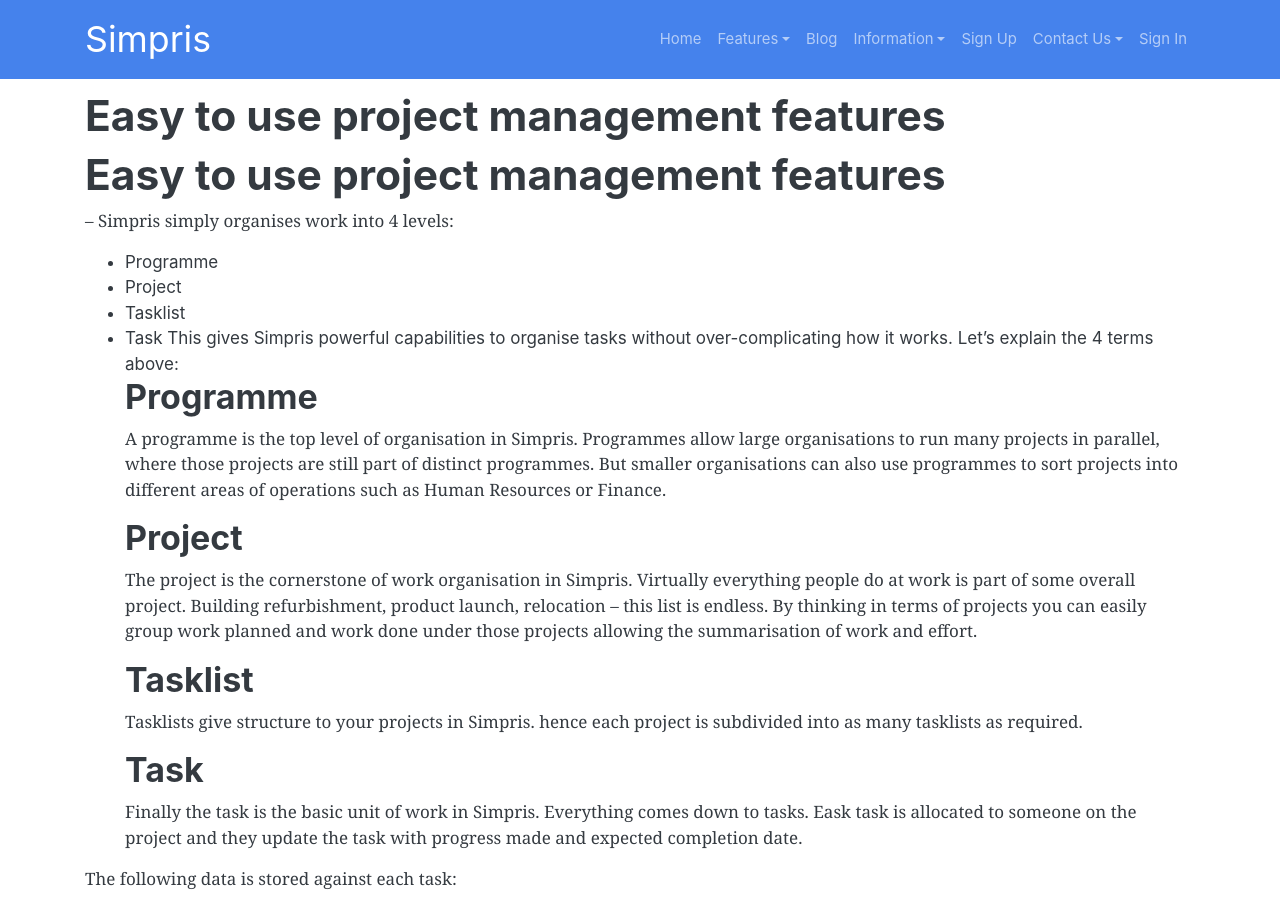
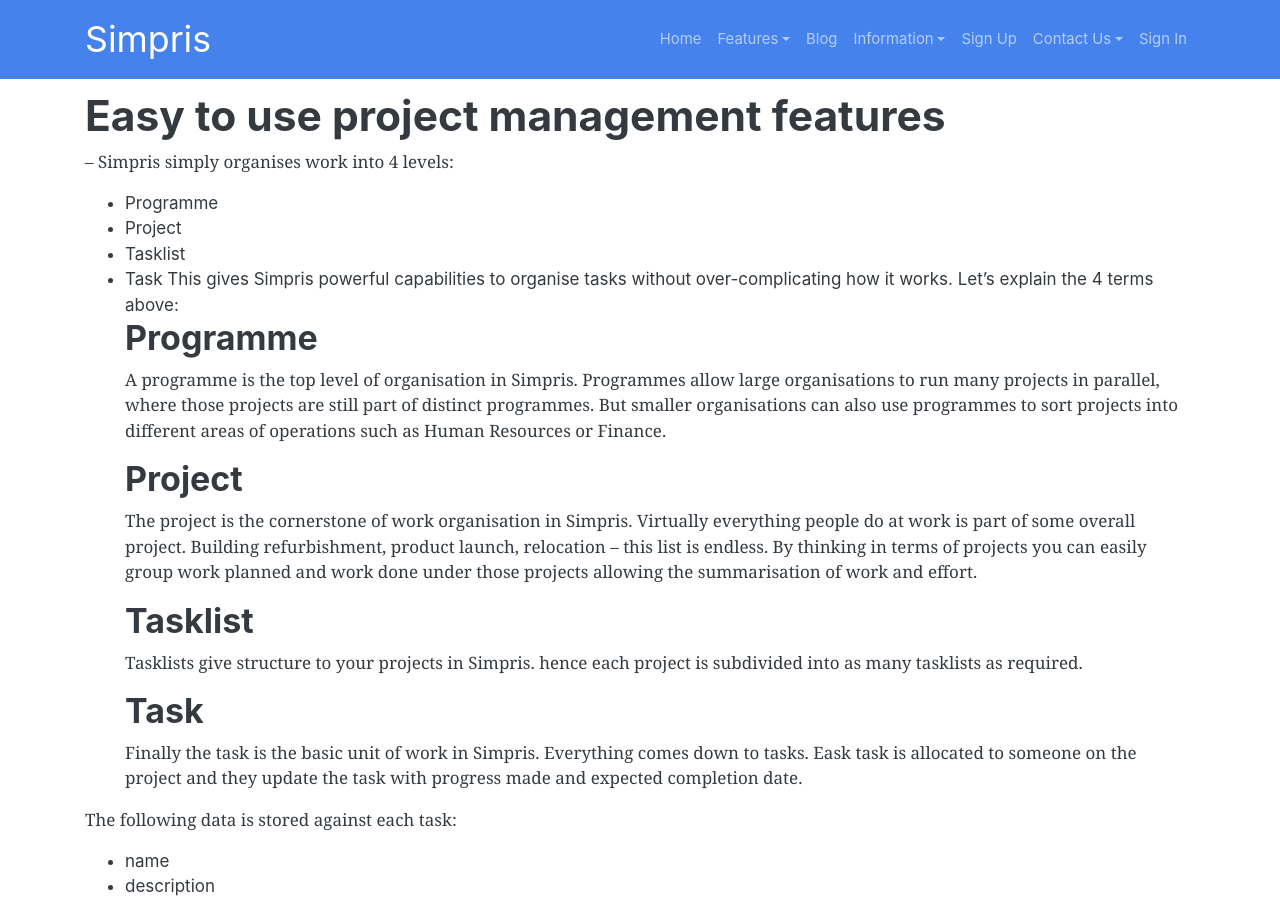
Before and after one commit to Grafrajohn/si, a Jekyll site: the page built from features.markdown, in a window 1280 px wide and 900 px high. Built offline with Jekyll 4.4.1, drawn with Linux system fonts in a browser that asks for light colours; nearby versions of some CDN libraries.

Commit message:
Updated Features

```diff
--- a/features.markdown
+++ b/features.markdown
@@ -7,7 +7,6 @@
 layout: page
 ---
 
-# Easy to use project management features
  – Simpris simply organises work into 4 levels:
 * Programme
 * Project
```
